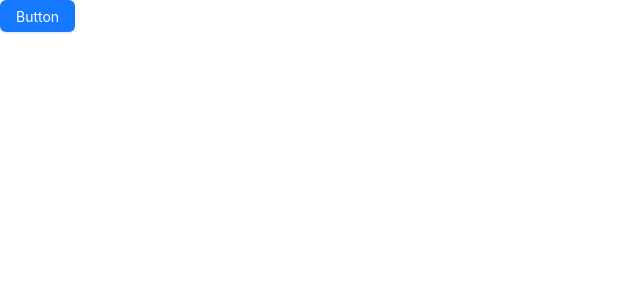
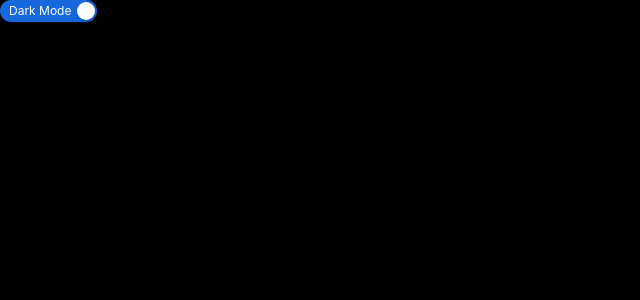
Before and after one commit to jonssons-io/ag-budget, a React (Vite) app in the folder root/frontend/: page / in a window 1280 px wide. Shown: the top 300 px of the page, without its empty margins (0-640 px from the left). Built offline with nearby package versions, Linux system fonts and the light colour scheme.

Commit message:
Add hook for darkmode and switch to toggle it

```diff
--- a/root/frontend/src/App.tsx
+++ b/root/frontend/src/App.tsx
@@ -1,7 +1,34 @@
-import { Button } from "antd";
+import { Space, ConfigProvider, theme, Switch } from "antd";
+import useDarkMode from "./hooks/useDarkMode";
 
 function App() {
-  return <Button type="primary">Button</Button>;
+  const [darkMode, handleChangeMode] = useDarkMode();
+
+  return (
+    <div
+      style={{
+        background: darkMode ? "black" : "white",
+        height: "calc(100vh)",
+      }}
+    >
+      <ConfigProvider
+        theme={{
+          algorithm: darkMode ? theme.darkAlgorithm : theme.defaultAlgorithm,
+        }}
+      >
+        <Space direction="vertical">
+          <Switch
+            checked={darkMode}
+            checkedChildren="Dark Mode"
+            unCheckedChildren="Light Mode"
+            onChange={() => {
+              handleChangeMode();
+            }}
+          />
+        </Space>
+      </ConfigProvider>
+    </div>
+  );
 }
 
 export default App;
--- /dev/null
+++ b/root/frontend/src/hooks/useDarkMode.tsx
@@ -0,0 +1,70 @@
+import { useState, useEffect } from "react";
+
+/**
+ * Used to control the palette used in the app.
+ *
+ * Returns a variable that holds the users preference,
+ * and a function to change it.
+ *
+ * @var darkMode A boolean value, true if the user prefers dark mode.
+ * @var handleChangeMode A function that changes the value of darkMode.
+ * @returns [darkMode, handleChangeMode]
+ * @example
+ * const [darkMode, handleChangeMode] = useDarkMode();
+ */
+const useDarkMode = () => {
+  /**
+   * Checks if the browser preference matches dark mode.
+   *
+   * Stores the preference in localStorage.
+   *
+   * @returns A boolean value, true if the user prefers dark mode.
+   */
+  const isSystemDarkMode = () => {
+    const prefersDarkMode =
+      window.matchMedia &&
+      window.matchMedia("(prefers-color-scheme: dark)").matches;
+    localStorage.setItem("app.darkMode", prefersDarkMode ? "true" : "false");
+    return prefersDarkMode;
+  };
+
+  const storedDarkMode = localStorage.getItem("app.darkMode");
+  const [darkMode, setDarkMode] = useState<boolean>(
+    storedDarkMode ? Boolean(storedDarkMode) : isSystemDarkMode(),
+  );
+
+  /**
+   * Sets the value of darkMode to the opposite of its current value.
+   *
+   * Stores the new value in localStorage.
+   */
+  const handleChangeMode = () => {
+    const currentMode = darkMode;
+    setDarkMode(!currentMode);
+    localStorage.setItem("app.darkMode", String(!currentMode));
+  };
+
+  useEffect(() => {
+    const handleSystemThemeChange = () => {
+      const prefersDarkMode =
+        window.matchMedia &&
+        window.matchMedia("(prefers-color-scheme: dark)").matches;
+      setDarkMode(prefersDarkMode);
+      localStorage.setItem("app.darkMode", String(prefersDarkMode));
+    };
+
+    window
+      .matchMedia("(prefers-color-scheme: dark)")
+      .addEventListener("change", handleSystemThemeChange);
+
+    return () => {
+      window
+        .matchMedia("(prefers-color-scheme: dark)")
+        .removeEventListener("change", handleSystemThemeChange);
+    };
+  }, []);
+
+  return [darkMode, handleChangeMode] as const;
+};
+
+export default useDarkMode;
```
